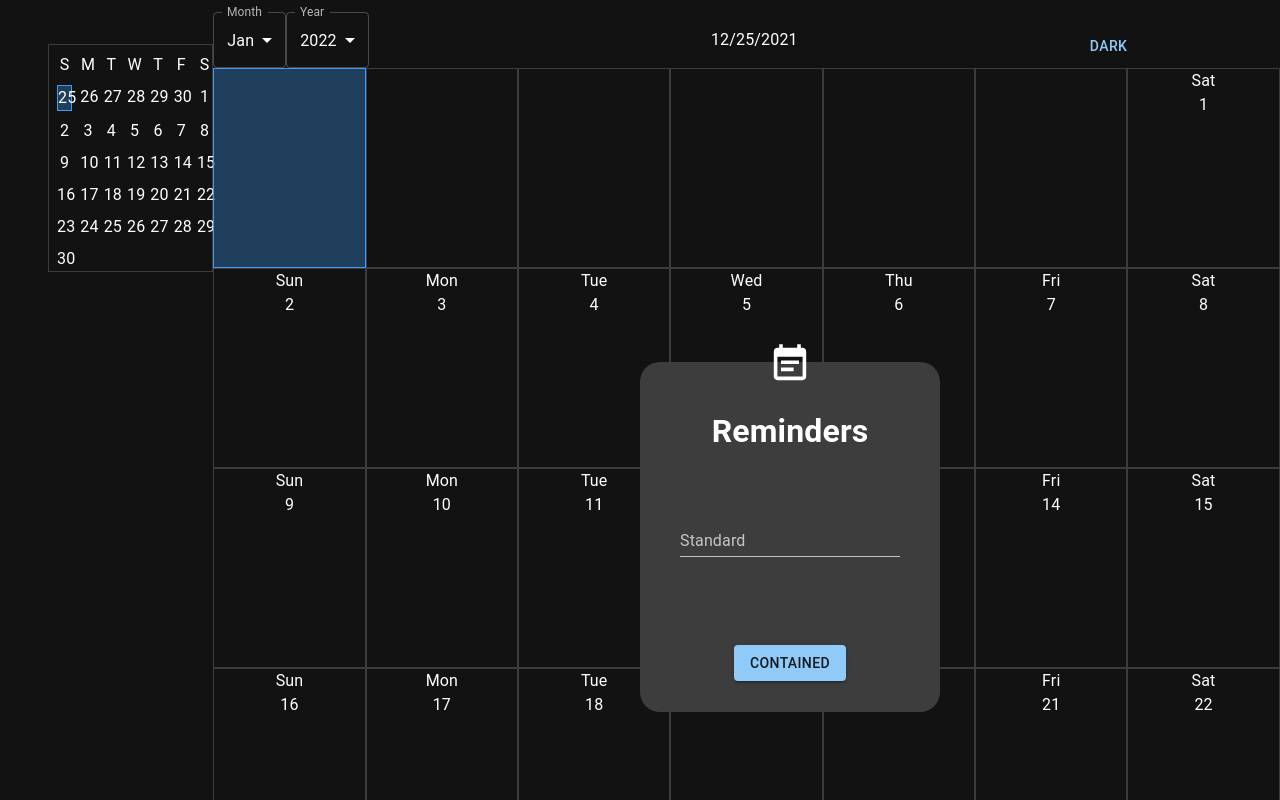
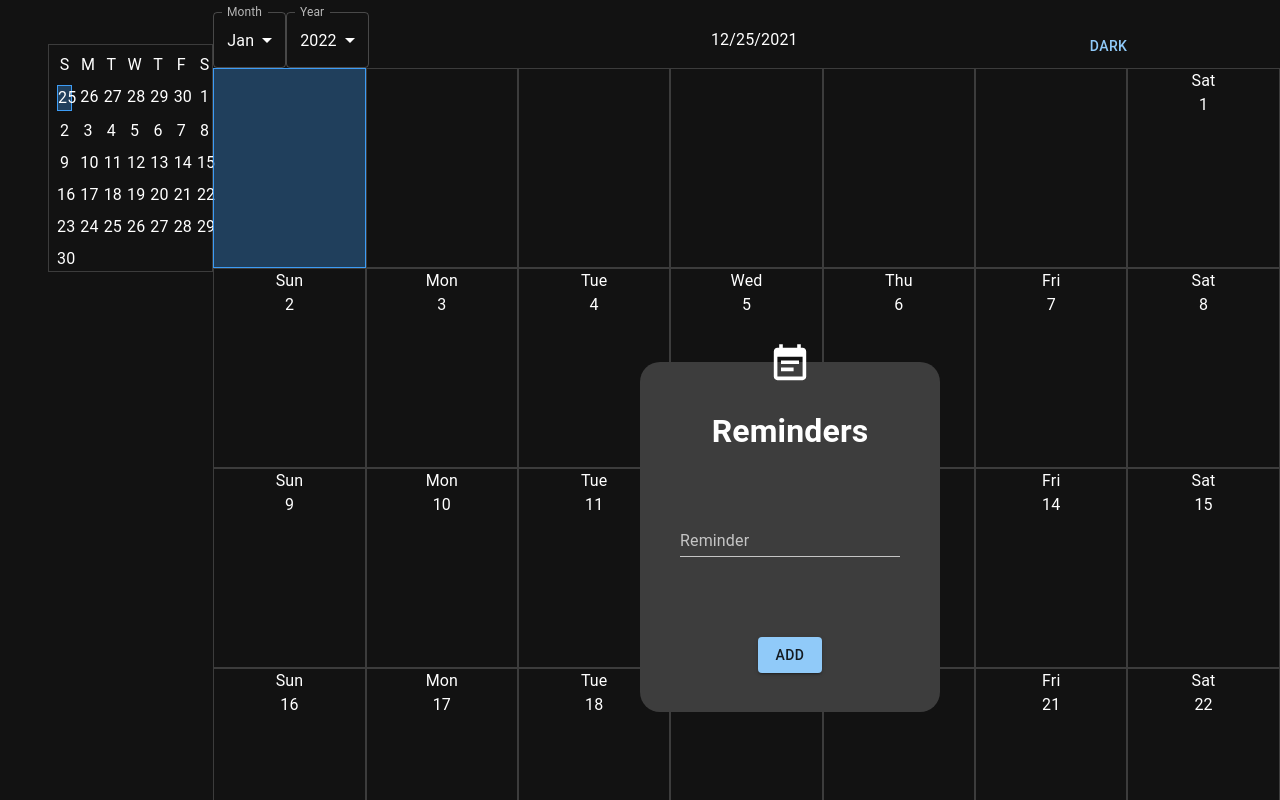
Before and after one commit to Jackthz97/calendar, a React (Create React App) app in the folder client/: page / in a window 1280 px wide. Both pictures are taken after a click on the element 289 px from the left and 168 px from the top of the page. Shown: the top 800 px of the page. Built offline with nearby package versions, Linux system fonts and the light colour scheme.

Commit message:
setup reminder display on monthChart

```diff
--- a/client/src/components/MonthChart.js
+++ b/client/src/components/MonthChart.js
@@ -1,11 +1,13 @@
 import React from "react";
 import { Grid } from "@mui/material";
+import { Typography } from "@mui/material";
 
-export default function MonthChart({ day, weekday, active, onClick, popup }) {
+export default function MonthChart({ day, weekday, active, onClick, popupDate, popupWeekday, note }) {
   return (
     <Grid className={active ? 'day-active' : 'day'} onClick={onClick} height={200}>
       <Grid>{weekday}</Grid>
       {typeof day === "number" && day}
+      {((day === popupDate) && (weekday === popupWeekday)) && <Typography>{note}</Typography>}
     </Grid>
   );
 }
--- a/client/src/components/MonthPannel.js
+++ b/client/src/components/MonthPannel.js
@@ -15,8 +15,12 @@ export default function MonthPannel({ mode, setMode }) {
   const [month, setMonth] = useState(1);
   const [year, setYear] = useState(2022);
   const [date, setDate] = useState(1);
+  const [popupDate, setPopupDate] = useState(1);
   const [chosen, setChosen] = useState();
   const [popup, setPopup] = useState(false);
+  const [note, setNote] = useState();
+  const [weekday, setWeekday] = useState();
+  const [popupWeekday, setPopupWeekday] = useState();
 
   const handleMode = () => {
     mode === "dark" ? setMode("light") : setMode("dark");
@@ -32,7 +36,7 @@ export default function MonthPannel({ mode, setMode }) {
   };
   const handleNotes = () => {
     popup ? setPopup(false) : setPopup(true);
-  }
+  };
   let monthArray = Month(month, year);
 
   const monthList = monthArray.map((e) => {
@@ -63,9 +67,13 @@ export default function MonthPannel({ mode, setMode }) {
             setChosen(e.date);
             setDate(e.date);
             handleNotes();
+            setWeekday(e.weekday);
           }}
+          popupWeekday={popupWeekday}
+          popupDate={popupDate}
+          note={note}
+          setNote={setNote}
           active={e.date === chosen}
-          popup={popup}
         />
       </Grid>
     );
@@ -73,17 +81,28 @@ export default function MonthPannel({ mode, setMode }) {
 
   return (
     <>
-  {popup && <Popup mode={mode}/> }
+      {popup && (
+        <Popup
+          mode={mode}
+          setNote={setNote}
+          popup={popup}
+          setPopup={setPopup}
+          date={date}
+          setPopupDate={setPopupDate}
+          popupDate={popupDate}
+          weekday={weekday}
+          setPopupWeekday={setPopupWeekday}
+        />
+      )}
       <Grid container className="month-pannel">
+        <Grid item container xs={2} direction={"row"} height={200} mt={5}>
           <Grid
-          item
             container
-          xs={2}
-          direction={"row"}
-          height={200}
-          mt={5}
+            spacing={1}
+            maxWidth={200}
+            ml={6}
+            className="month-pannel-small"
           >
-          <Grid container spacing={1} maxWidth={200} ml={6} className='month-pannel-small'>
             <Grid item align={"center"} xs={1.714}>
               S
             </Grid>
@@ -159,9 +178,15 @@ export default function MonthPannel({ mode, setMode }) {
                   </Select>
                 </FormControl>
               </Grid>
-              <Grid item container xs={8} mt={2} direction={'row'} justifyContent={'space-around'}>
+              <Grid
+                item
+                container
+                xs={8}
+                mt={2}
+                direction={"row"}
+                justifyContent={"space-around"}
+              >
                 <Grid>
-
                   {typeof date === "string"
                     ? month - 1 < 1
                       ? 12
--- a/client/src/components/Popup.js
+++ b/client/src/components/Popup.js
@@ -4,7 +4,12 @@ import TextField from "@mui/material/TextField";
 import { Button } from "@mui/material";
 import EventNoteIcon from '@mui/icons-material/EventNote';
 
-export default function Popup({ mode }) {
+export default function Popup({ mode, setNote, popup, setPopup, date, popupDate, setPopupDate, weekday, setPopupWeekday }) {
+  const handlePopup = () => {
+    setPopup(false)
+    setPopupDate(date);
+    setPopupWeekday(weekday);
+  }
   return (
     <Grid className={mode === "dark" ? "popup-dark" : "popup"}>
       <Grid className="text-box">
@@ -14,10 +19,12 @@ export default function Popup({ mode }) {
         <h1>Reminders</h1>
       </Grid>
       <Grid className="text-box" mt={4}>
-        <TextField id="standard-basic" label="Standard" variant="standard" />
+        <TextField id="standard-basic" label="Reminder" variant="standard" onChange={(e) => {
+          setNote(e.target.value)
+        }}/>
       </Grid>
-      <Grid className="text-box" mt={11}>
-        <Button variant="contained">Contained</Button>
+      <Grid className="text-box" mt={10}>
+        <Button variant="contained" onClick={handlePopup}>Add</Button>
       </Grid>
     </Grid>
   );
```
Lines whose indentation alone changed are shown as unchanged.
